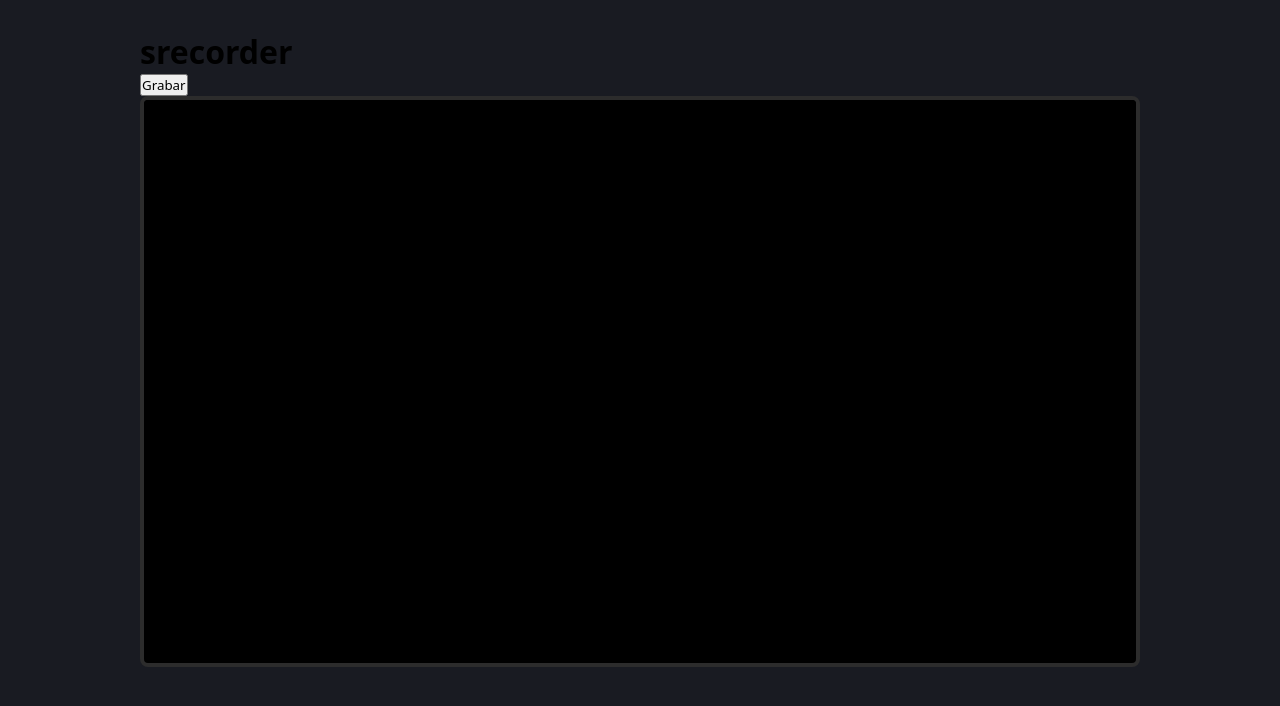
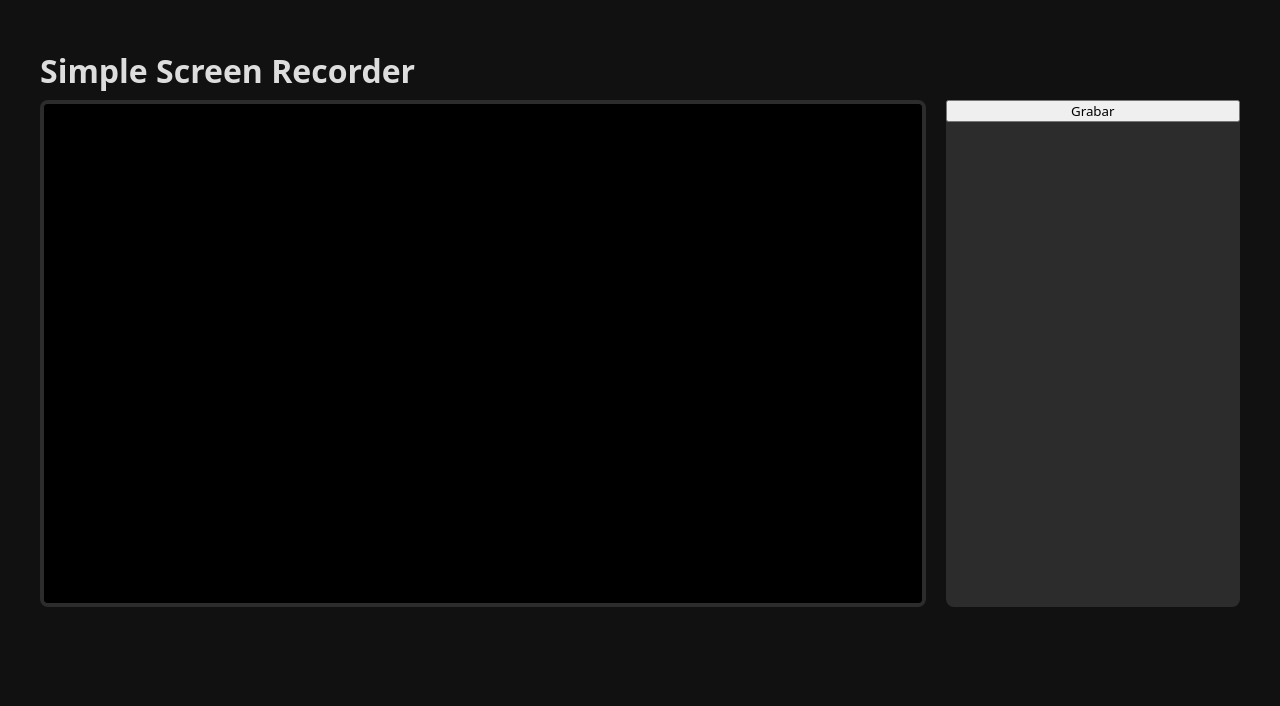
Before and after one commit to munozrc/screen-recorder, a React (Vite) app: page / in a window 1280 px wide. Shown: the top 706 px of the page. Built offline with nearby package versions, Linux system fonts and the light colour scheme.

Commit message:
feat: New styles css

```diff
--- a/src/App.tsx
+++ b/src/App.tsx
@@ -78,11 +78,17 @@ export default function App () {
 
   return (
     <div className={styles.appWrapper}>
-      <h1>srecorder</h1>
-      <button onClick={handleClick}>
-        {status === "idle" ? "Grabar" : "Detener"}
-      </button>
-      <ScreenPreview ref={video}/>
+      <header className={styles.appHeader}>
+        <h1 className={styles.branding}>Simple Screen Recorder</h1>
+      </header>
+      <section className={styles.appBody}>
+        <ScreenPreview ref={video}/>
+        <aside className={styles.appControls}>
+          <button onClick={handleClick}>
+            {status === "idle" ? "Grabar" : "Detener"}
+          </button>
+        </aside>
+      </section>
     </div>
   )
 }
--- a/src/styles/app.module.css
+++ b/src/styles/app.module.css
@@ -1,5 +1,33 @@
 .appWrapper {
   width: 100%;
-  max-width: 1000px;
+  max-width: 1200px;
   margin: 0 auto;
 }
+
+.appHeader {
+  width: 100%;
+  height: 60px;
+  display: flex;
+  align-items: center;
+  justify-content: space-between;
+}
+
+.branding {
+  color: #DDDDDD;
+}
+
+.appBody {
+  width: 100%;
+  display: flex;
+  flex-direction: row;
+  gap: 20px;
+}
+
+.appControls {
+  width: 400px;
+  min-height: 100%;
+  display: flex;
+  flex-direction: column;
+  background-color: #2C2C2C;
+  border-radius: 8px;
+}
--- a/src/styles/index.css
+++ b/src/styles/index.css
@@ -11,9 +11,9 @@
 html,
 body {
   font-size: 16px;
-  background-color: #191B22;
+  background-color: #111111;
 }
 
 #root {
-  padding: 30px;
+  padding: 40px;
 }
```
